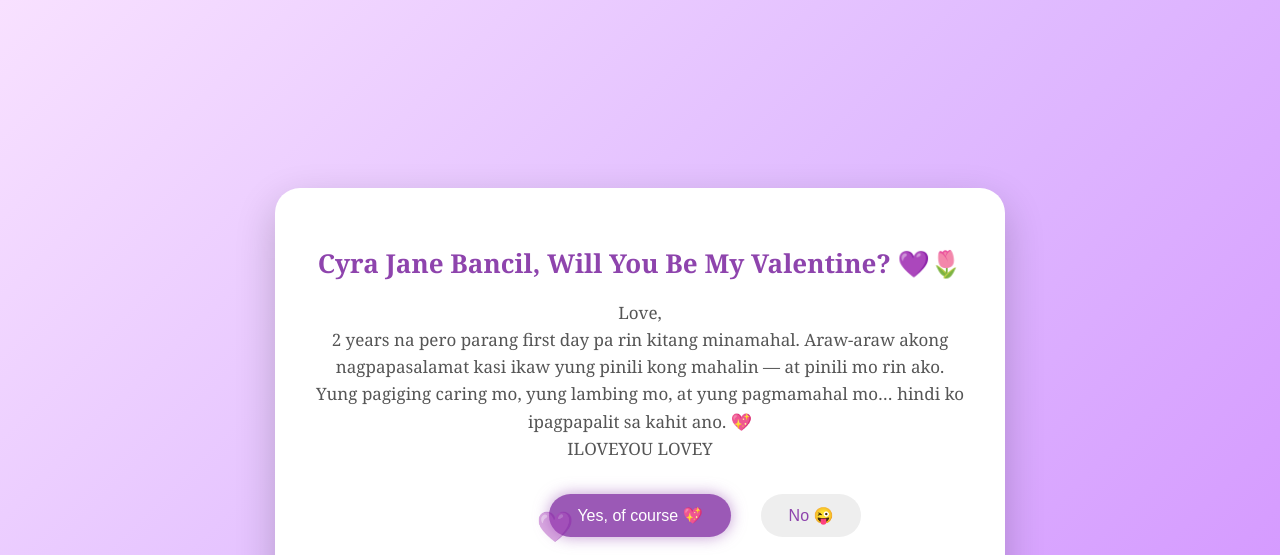
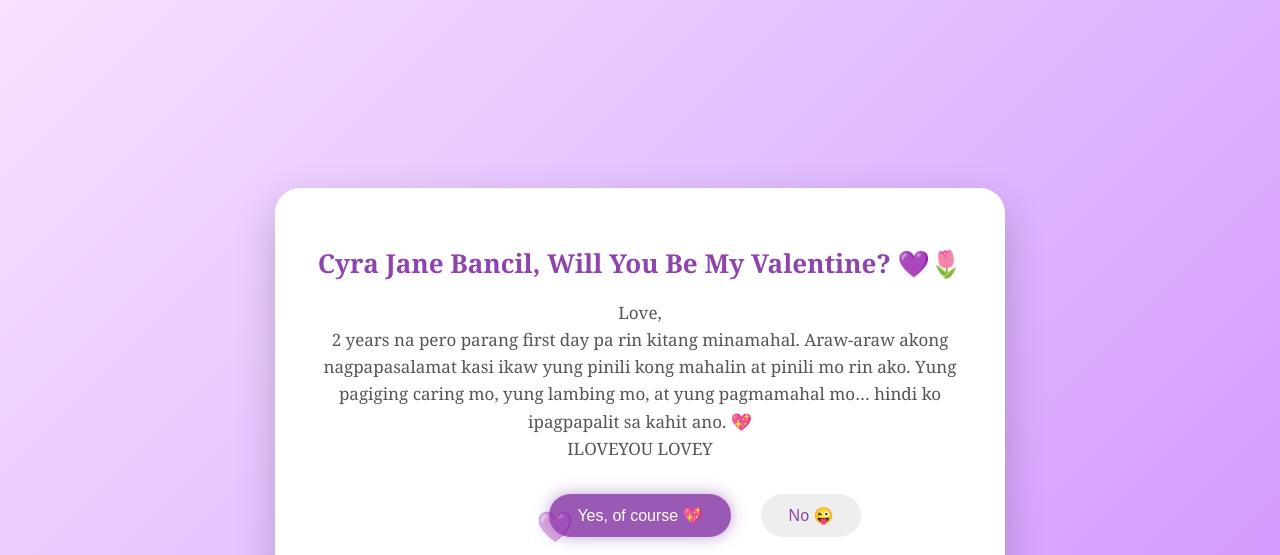
Before and after one commit to roxasangelo31/olegg, a plain HTML site: page index.html in a window 1280 px wide. Shown: the top 555 px of the page. Drawn offline with Linux system fonts and the light colour scheme.

Commit message:
Add files via upload

```diff
--- a/index.html
+++ b/index.html
@@ -107,7 +107,7 @@ p {
     <p>
         Love,<br>
         2 years na pero parang first day pa rin kitang minamahal.
-        Araw-araw akong nagpapasalamat kasi ikaw yung pinili kong mahalin — at pinili mo rin ako.
+        Araw-araw akong nagpapasalamat kasi ikaw yung pinili kong mahalin  at pinili mo rin ako.
         Yung pagiging caring mo, yung lambing mo, at yung pagmamahal mo…
         hindi ko ipagpapalit sa kahit ano. 💖 <br> ILOVEYOU LOVEY
     </p>
```
